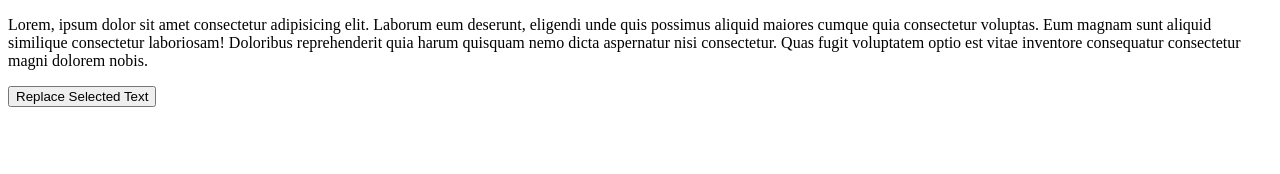
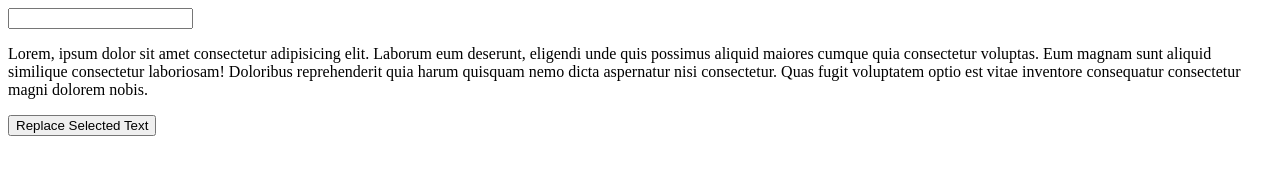
Before and after one commit to amit-2000/replace-selected-text, a plain HTML site: page index.html in a window 1280 px wide. Both pictures are taken after a click on the button "Replace Selected Text". Drawn offline with Linux system fonts and the light colour scheme.

Commit message:
bug: unable to get input from multiple input element

```diff
--- a/index.html
+++ b/index.html
@@ -15,13 +15,24 @@
         est vitae inventore consequatur consectetur magni dolorem nobis.</p>
     <input type="button" value="Replace Selected Text" onClick="makeBoldSelection();">
     <script>
+        function updateValue() {
+            let x = document.getElementById(`${uniqueId}`).value;
+            console.log("handle input change " + uniqueId)
+            console.log(x.length)
+        }
+        var uniqueId;
         function makeBoldSelection() {
-            var selectedText = document.getSelection()
-            const size = selectedText.toString()
-            console.log(size.length)
-            const replacementString = "_".repeat(size.length)
-            var span = '<span >' + replacementString + " " + '</span>';
-            document.body.innerHTML = document.body.innerHTML.replace(window.getSelection(), span);
+            // var selectedText = document.getSelection()
+            // const text = selectedText.toString()
+            // console.log(text.length)
+            // const replacementString = "_".repeat(text.length)
+            uniqueId = Date.now()
+            console.log("unique id in id : ", uniqueId)
+            const inputElement = `<input id= ${uniqueId}  oninput="updateValue()" ></input>`
+            document.body.innerHTML = document.body.innerHTML.replace(window.getSelection(), inputElement);
+            const input = document.querySelector('input');
+            input.addEventListener('input', updateValue);
+
         }
     </script>
 </body>
```
